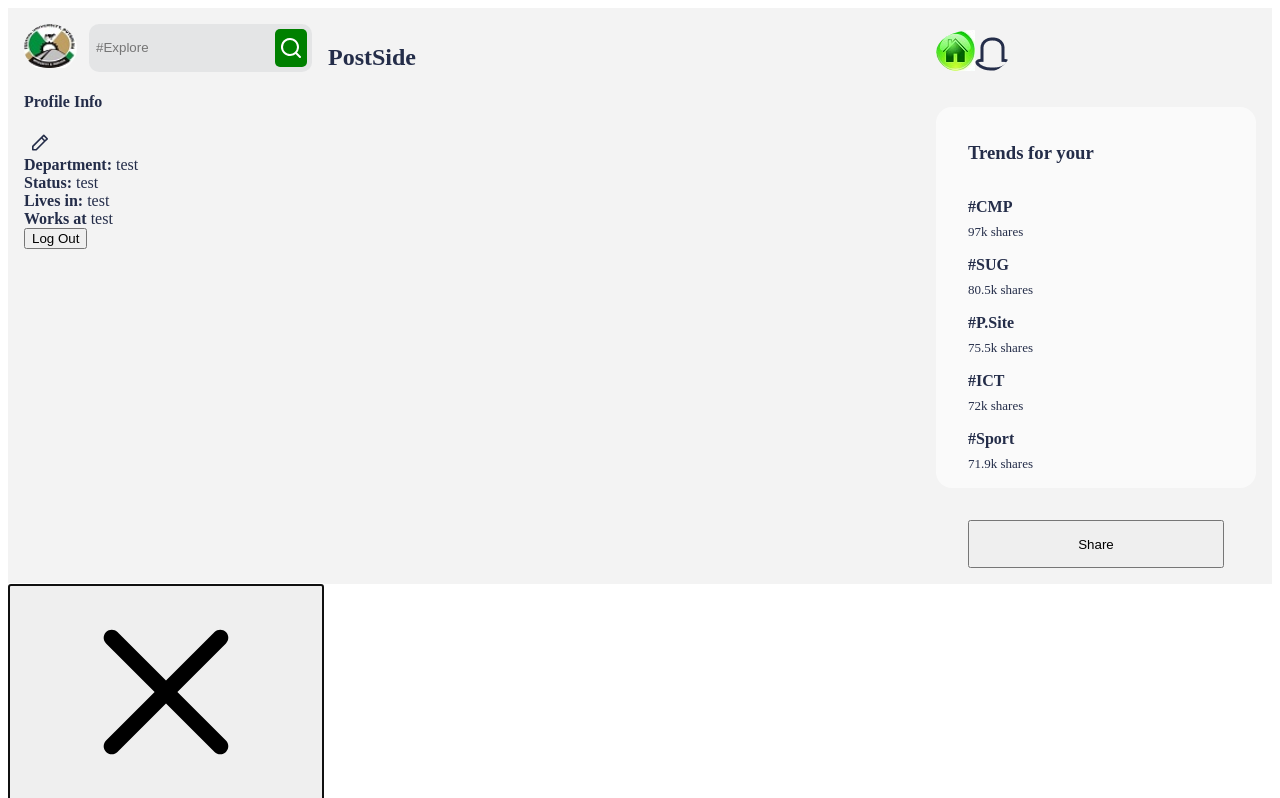
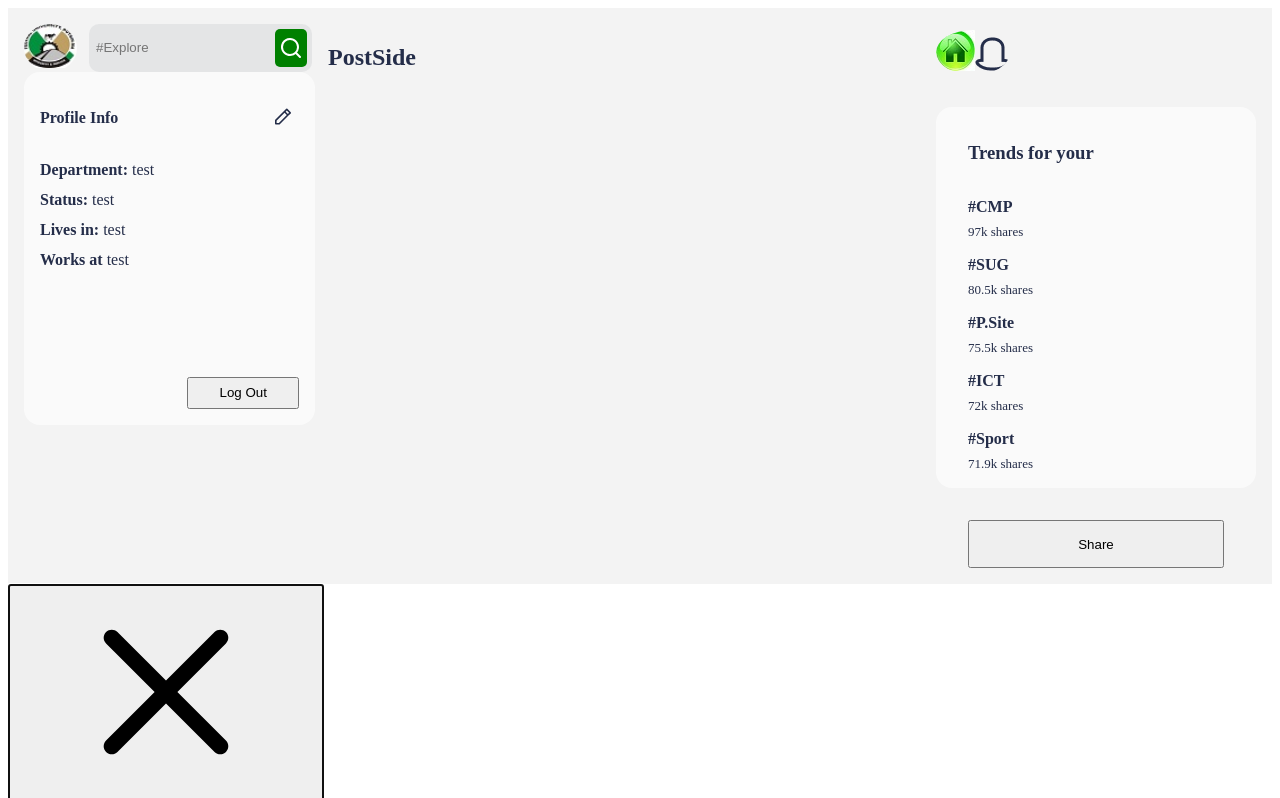
Before and after one commit to Sodiqbinali/Fudma_Chat, a React (Create React App) app in the folder frontend/: page / in a window 1280 px wide. Shown: the top 798 px of the page. Built offline with nearby package versions, Linux system fonts and the light colour scheme.

Commit message:
style card

```diff
--- a/frontend/src/components/InfoCard/infoCard.css
+++ b/frontend/src/components/InfoCard/infoCard.css
@@ -0,0 +1,27 @@
+.InfoCard
+{
+    display: flex;
+    flex-direction: column;
+    gap: 0.75rem;
+    background-color: var(--cardColor);
+    padding: 1rem;
+    border-radius: 1rem;
+    width: 90%;
+}
+
+.infoHead{
+    display: flex;
+    justify-content: space-between;
+    align-items: center;
+}
+
+.infoHead>div:hover{
+    cursor: pointer;
+}
+
+.logout-button{
+    width: 7rem;
+    height: 2rem;
+    margin-top: 6rem;
+    align-self: flex-end;
+}
```
